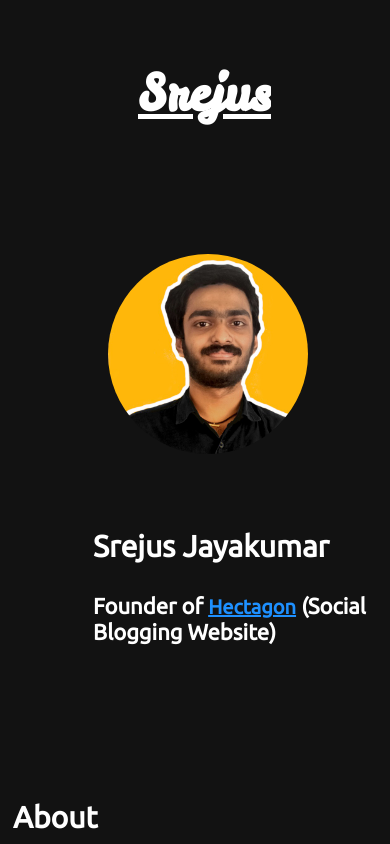
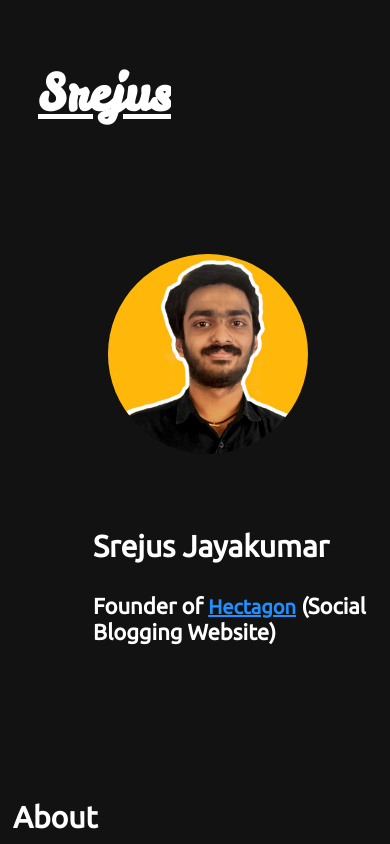
Before and after one commit to srejus/mywebsite, a plain HTML site: page index.html in a window 390 px wide. Shown: the top 844 px of the page. Drawn offline with Linux system fonts and the light colour scheme.

Commit message:
Update style

```diff
--- a/style.css
+++ b/style.css
@@ -136,6 +136,14 @@
     *{
         font-size: 20px;
     }
+    .logo{
+        font-family: 'Leckerli One', cursive;
+        font-weight: 700;
+        color: white;
+        font-size: 50px;
+        margin-left: 50px;
+        text-decoration: underline;
+    }
     .row{
         display: flex;
         flex-direction: column;
```
